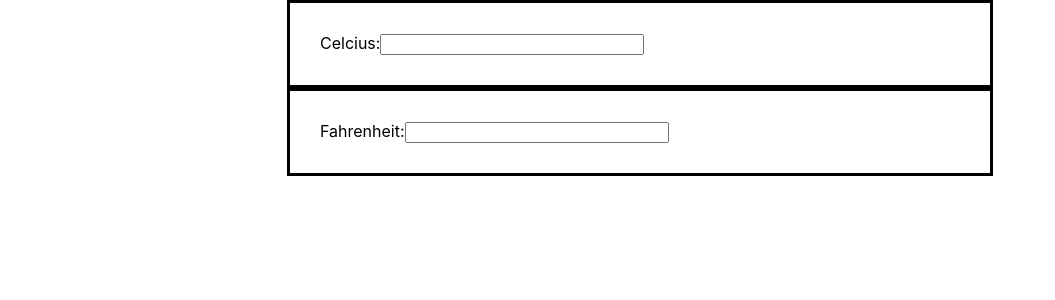
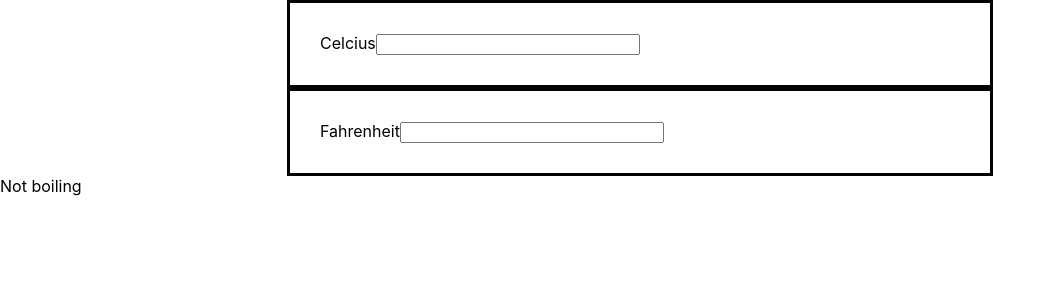
Before and after one commit to Singh-Arshdeep/ReactToDoApp, a React (Create React App) app: page / in a window 1280 px wide. Shown: the top 300 px of the page, without its empty margins (0-1055 px from the left). Built offline with nearby package versions, Linux system fonts and the light colour scheme.

Commit message:
fixed the temp bug

```diff
--- a/src/TemperatureCalculator.js
+++ b/src/TemperatureCalculator.js
@@ -12,35 +12,36 @@ class TemperatureCalculator extends React.Component {
     }
 
     handleChange=(tempType, tempVal) => {
-        console.log(tempType);
-        this.setState(
+        tempType==="Celcius"?
+        (this.setState(
             (prevState) => {
                 return {
                     Ctemp:tempVal,
+                    Ftemp:(tempVal * 9/5) + 32
+                }
+            }
+        ))
+        :
+        (this.setState(
+            (prevState) => {
+                return {
+                    Ctemp:(tempVal - 32) * 5/9 ,
                     Ftemp:tempVal
                 }
             }
-        );
-        // return((tempType==="Celcius:")?
-        // ()=> {
-        // this.setState(state => ({
-        //     Ftemp:((state.Ctemp -32) * 5/9)
-        // }))}
-        // :
-        // ()=> {
-        // this.setState(state => ({
-        //     Ctemp:((this.state.Ftemp * 9/5) + 32)
-        // })) })
+        ))
+
     }
 
     render() {
         return(
             <div>
-                <TemperatureInput tempType="Celcius:" change={this.handleChange}
+                <TemperatureInput tempType="Celcius" change={this.handleChange}
                 val={this.state.Ctemp}/>
-                <TemperatureInput tempType="Fahrenheit:" change={this.handleChange}
+                <TemperatureInput tempType="Fahrenheit" change={this.handleChange}
                 val={this.state.Ftemp}
                 />
+                <div>{ (this.state.Ctemp>=100)?"Water will boil":"Not boiling"}</div>
             </div>
         );
     }
--- a/src/TemperatureInput.js
+++ b/src/TemperatureInput.js
@@ -10,9 +10,8 @@ class TemperatureInput extends React.Component {
               <input
               style={{width:'40%', margin:'auto'}}
               type="text"
-              onChange={()=>{this.props.change(this.props.tempType, this.props.val)}}
+              onChange={(event)=>this.props.change(this.props.tempType, event.target.value)}
               value={this.props.val}/>
-
             </div>
         );
     }
@@ -20,3 +19,5 @@ class TemperatureInput extends React.Component {
 }
 
 export default TemperatureInput;
+
+//onChange={(e)=>this.handleChange(this.props.tempType,e)}
```
